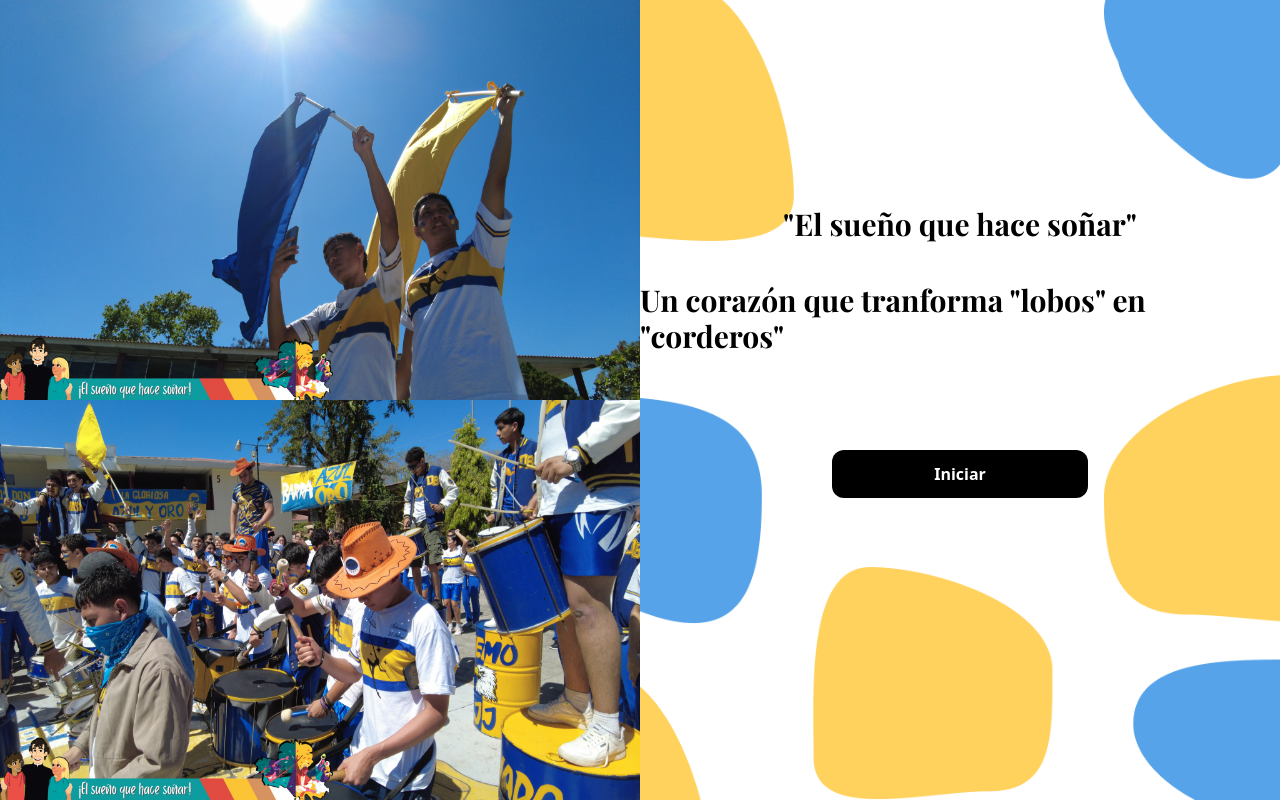
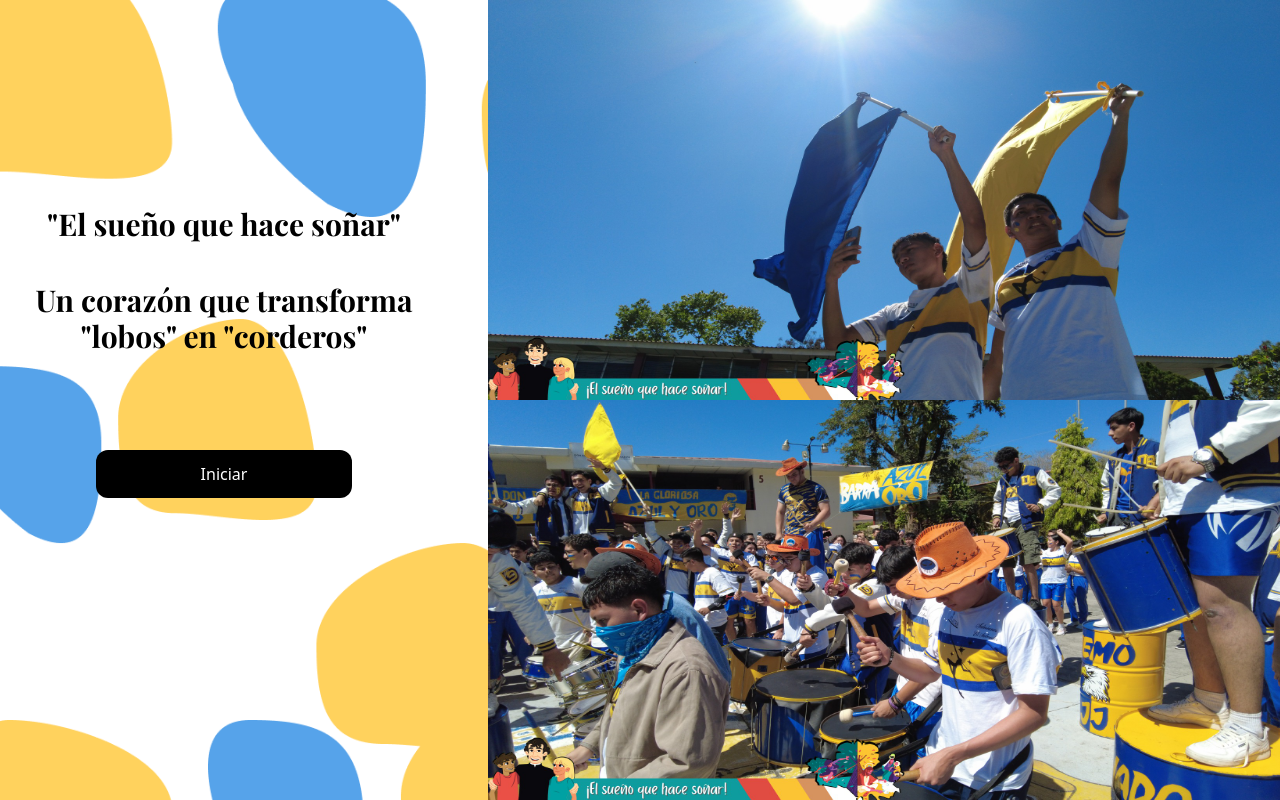
Before and after one commit to lpzxm/TalentoCDB, a React (Vite) app in the folder client/: page / in a window 1280 px wide. Built offline with nearby package versions, Linux system fonts and the light colour scheme; a web font is replaced by a local one.

Commit message:
monton de cosas

```diff
--- a/client/package.json
+++ b/client/package.json
@@ -16,7 +16,8 @@
     "react": "^18.2.0",
     "react-dom": "^18.2.0",
     "react-icons": "^5.0.1",
-    "react-router-dom": "^6.22.1"
+    "react-router-dom": "^6.22.1",
+    "react-toastify": "^10.0.5"
   },
   "devDependencies": {
     "@types/react": "^18.2.55",
--- a/client/src/components/Header/HeaderDesktop.jsx
+++ b/client/src/components/Header/HeaderDesktop.jsx
@@ -1,4 +1,3 @@
-import React from "react";
 import { Link } from "react-router-dom";
 import donbo from "../../assets/donbosco.png";
 
@@ -16,12 +15,12 @@ export const NavBar = () => {
                             <Link to="/home"><li className="hover:border-b-4 border-red-400 transition-border ease-in-out duration-100">
                                 Home
                             </li></Link>
-                            <li className="hover:border-b-4 border-red-400 transition-border ease-in-out duration-100">
+                            <Link to="/registrarCategoria"><li className="hover:border-b-4 border-red-400 transition-border ease-in-out duration-100">
                                 Registrar Categoria
-                            </li>
-                            <li className="hover:border-b-4 border-red-400 transition-border ease-in-out duration-100">
+                            </li></Link>
+                            <Link to="/verCategorias"><li className="hover:border-b-4 border-red-400 transition-border ease-in-out duration-100">
                                 Ver categorias
-                            </li>
+                            </li></Link>
                         </ul>
                     </div>
                 </div>
--- a/client/src/components/Header/HeaderMobile.jsx
+++ b/client/src/components/Header/HeaderMobile.jsx
@@ -1,5 +1,5 @@
 import { useState } from "react";
-import { NavLink } from "react-router-dom";
+import { Link } from "react-router-dom";
 import { RiHome5Fill } from "react-icons/ri";
 import { BiCategory } from "react-icons/bi";
 import { LuPenSquare } from "react-icons/lu";
@@ -18,26 +18,26 @@ export const MobileNavBar = () => {
         <>
             <header className="fixed  z-10 bottom-0 flex w-full justify-center items-center bg-slate-900">
                 <div className="w-full flex flex-row justify-between px-16 py-5">
-                    <NavLink to="/" onClick={() => setCurrentRoute('/home')}>
+                    <Link to="/" onClick={() => setCurrentRoute('/home')}>
                         <div className={{active: currentRoute === '/home' ? "w-fit p-2 bg-orange-300 rounded-full" : 'transparent'}}>
                             <RiHome5Fill size={icon.size} color={icon.color} />
                         </div>
-                    </NavLink>
-                    <NavLink to="/registrarRubrica" onClick={ () => setCurrentRoute('/registrarRubrica')}>
+                    </Link>
+                    <Link to="/registrarRubrica" onClick={ () => setCurrentRoute('/registrarRubrica')}>
                         <div className={{active: currentRoute === '/registrarRubrica' ? "w-fit p-2 bg-orange-300 rounded-full" : 'transparent'}}>
                             <BiCategory size={icon.size} color={icon.color} />
                         </div>
-                    </NavLink>
-                    <NavLink to="/registrarCategoria" onClick={ () => setCurrentRoute('/registrarCategoria')}>
+                    </Link>
+                    <Link to="/registrarCategoria" onClick={ () => setCurrentRoute('/registrarCategoria')}>
                         <div className={{active: currentRoute === '/registrarCategoria' ? "w-fit p-2 bg-orange-300 rounded-full" : 'transparent'}}>
                             <LuPenSquare size={icon.size} color={icon.color} />
                         </div>
-                    </NavLink>
-                    <NavLink to="/jugadores" onClick={ () => setCurrentRoute('/jugadores')}>
+                    </Link>
+                    <Link to="/jugadores" onClick={ () => setCurrentRoute('/jugadores')}>
                         <div className={{active: currentRoute === '/jugadores' ? "w-fit p-2 bg-orange-300 rounded-full" : 'transparent'}}>
                             <MdSportsKabaddi size={icon.size} color={icon.color} />
                         </div>
-                    </NavLink>
+                    </Link>
                 </div>
             </header>
         </>
--- a/client/src/index.css
+++ b/client/src/index.css
@@ -3,8 +3,8 @@
 @tailwind utilities;
 
 #prim{
-    clip-path: polygon(0% 0, 100% 0%, 100% 70%, 0 100%);
+    clip-path: polygon(0% 0, 100% 0%, 100% 80%, 0 100%);
 }
 #sec{
-    clip-path: polygon(0% 48%, 100% 0%, 100% 100%, 0 100%);
+    clip-path: polygon(0% 38%, 100% 0%, 100% 100%, 0 100%);
 }
--- a/client/src/pages/Home/home.jsx
+++ b/client/src/pages/Home/home.jsx
@@ -1,5 +1,4 @@
 // import react from 'react';
-import donbo from '../../assets/donbosco.png';
 import img1 from '../../assets/ini1.png';
 import img2 from '../../assets/ini2.png';
 import img3 from '../../assets/ini3.png';
--- a/client/src/pages/Login/login.jsx
+++ b/client/src/pages/Login/login.jsx
@@ -1,8 +1,34 @@
-// import React from "react"
+import React, { useState } from "react"
+import { Link } from "react-router-dom";
 import { AiTwotoneMail } from "react-icons/ai";
 import { FiLock } from "react-icons/fi";
+import { FaRegEye, FaRegEyeSlash } from "react-icons/fa";
+import { ToastContainer, toast } from "react-toastify";
 
 export function Login() {
+
+    const [seePsw, setSeePsw] = useState(false);
+
+    const toggleSeePsw = () => {
+        setSeePsw((prevShowPsw) => !prevShowPsw)
+    }
+
+    const handleFormSubmit = () => {
+        const user = document.getElementById("user").value;
+        const password = document.getElementById("password").value;
+
+        if (!user || !password) {
+            toast.error("Por favor, llena todos los campos.", {
+                position: "top-right",
+                autoClose: 3000,
+            });
+            return;
+        }
+
+
+
+    }
+
     return (
         <>
             <div className="flex justify-center items-center w-screen h-screen bg-backLogin bg-cover">
@@ -12,16 +38,26 @@ export function Login() {
                         <div className="relative w-full box-border">
                             <input type="email" name="user" id="user" placeholder="Correo institucional" className="w-full placeholder:text-slate-400 bg-[#F9F9F9] border border-[#CCC9C9] rounded-[8px] px-4 py-2 shadow-sm focus:outline-none focus:border-sky-500 focus:ring-sky-500 focus:ring-1" required />
                             <AiTwotoneMail
-                                style={{ fontSize: '20px', color: 'gray' }} className="absolute right-12 top-3" />
+                                style={{ fontSize: '20px', color: 'gray' }} className="absolute right-14 top-3" />
                         </div>
                         <div className="relative w-full box-border">
-                            <input type="text" name="password" id="password" placeholder="Contraseña" className="w-full placeholder:text-slate-400 bg-[#F9F9F9] border border-[#CCC9C9] rounded-[8px] px-4 py-2 shadow-sm focus:outline-none focus:border-sky-500 focus:ring-sky-500 focus:ring-1" required />
-                            <FiLock style={{ fontSize: '20px', color: 'gray' }} className="absolute right-12 top-3" />
+                            <input type={seePsw ? "text" : "password"} name="password" id="password" placeholder="Contraseña" className="w-full placeholder:text-slate-400 bg-[#F9F9F9] border border-[#CCC9C9] rounded-[8px] px-4 py-2 shadow-sm focus:outline-none focus:border-sky-500 focus:ring-sky-500 focus:ring-1" required />
+                            <FiLock style={{ fontSize: '20px', color: 'gray' }} className="absolute right-14 top-3" />
+                            <div onClick={toggleSeePsw}>
+                                {seePsw ? (
+                                    <FaRegEyeSlash style={{ fontSize: '20px' }} className="absolute right-6 top-3" />
+                                ) : (
+
+                                    <FaRegEye style={{ fontSize: '20px' }} className="absolute right-6 top-3" />
+                                )}
+                            </div>
+
                         </div>
                         <label htmlFor="remember" className="relative right-12 space-x-4"><input type="checkbox" name="remember" id="remember" /> Recordar contraseña</label>
                     </div>
                     <div className="border-box w-full h-36 p-5 flex flex-col justify-end items-center border bg-white rounded-xl" id="sec">
-                        <input type="submit" value="Login" className="text-white rounded-3xl px-10 py-2 bg-blue-600 hover:bg-blue-400 " />
+                        <Link to="/home">
+                        <input type="submit" value="Login" className="text-white rounded-3xl px-10 py-2 bg-blue-600 hover:bg-blue-400 " /></Link>
                     </div>
                 </div>
             </div>
--- a/client/src/pages/Welcome/welcome.jsx
+++ b/client/src/pages/Welcome/welcome.jsx
@@ -7,23 +7,27 @@ import inicio3 from "../../assets/inicio3.jpg";
 export function Welcome() {
     return (
         <>
-            <div className="font-playFair bg-welcomeImage bg-cover bg-right-top">
-                <main className="grid grid-cols-2 row-auto">
-                    <section className="h-screen">
-                        <img className="w-[900px] h-1/2 " src={batu} alt="" />
-                        <img className="w-[900px] h-1/2 " src={inicio3} alt="" />
-                    </section>
-                    <section className="font-bold text-3xl justify-center items-center flex flex-col">
-                        <h1>&quot;El sueño que hace soñar&quot;</h1>
-                        <h1 className="pt-[40px]">Un corazón que tranforma &quot;lobos&quot; en &quot;corderos&quot;</h1>
-                        <div>
-                            <Link to='/login'><button className="rounded-xl bg-black radius w-64 m-24">
-                                <p className="p-3 text-white text-base font-sans">Iniciar</p>
-                            </button></Link>
+            <div className="flex flex-row w-full h-screen justify-between bg-welcomeImage bg-cover bg-right-top gap-x-10">
+                <div className="flex w-full justify-center items-center">
+                    <div className="justify-center items-center flex flex-col">
+                        <div className="font-bold text-wrap text-2xl md:text-3xl w-72 md:w-full text-center font-playFair">
+                            <p className="">&quot;El sueño que hace soñar&quot;</p>
+                            <p className="pt-[40px]">Un corazón que transforma &quot;lobos&quot; en &quot;corderos&quot;</p>
                         </div>
 
-                    </section>
-                </main>
+                        <div className="font-playFair">
+                            <Link to='/login'>
+                                <button className="rounded-xl bg-black radius w-64 m-24">
+                                    <p className="p-3 text-white text-base font-sans">Iniciar</p>
+                                </button>
+                            </Link>
+                        </div>
+                    </div>
+                </div>
+                <div className="h-full invisible lg:visible shrink-0">
+                    <img className="w-[800px] h-1/2 " src={batu} alt="" />
+                    <img className="w-[800px] h-1/2 " src={inicio3} alt="" />
+                </div>
             </div>
         </>
     )
```
Also changed, not shown: client/src/components/Header/BtnHeader.jsx (deleted), 1 other file (tests, documents, lock files or other folders).
